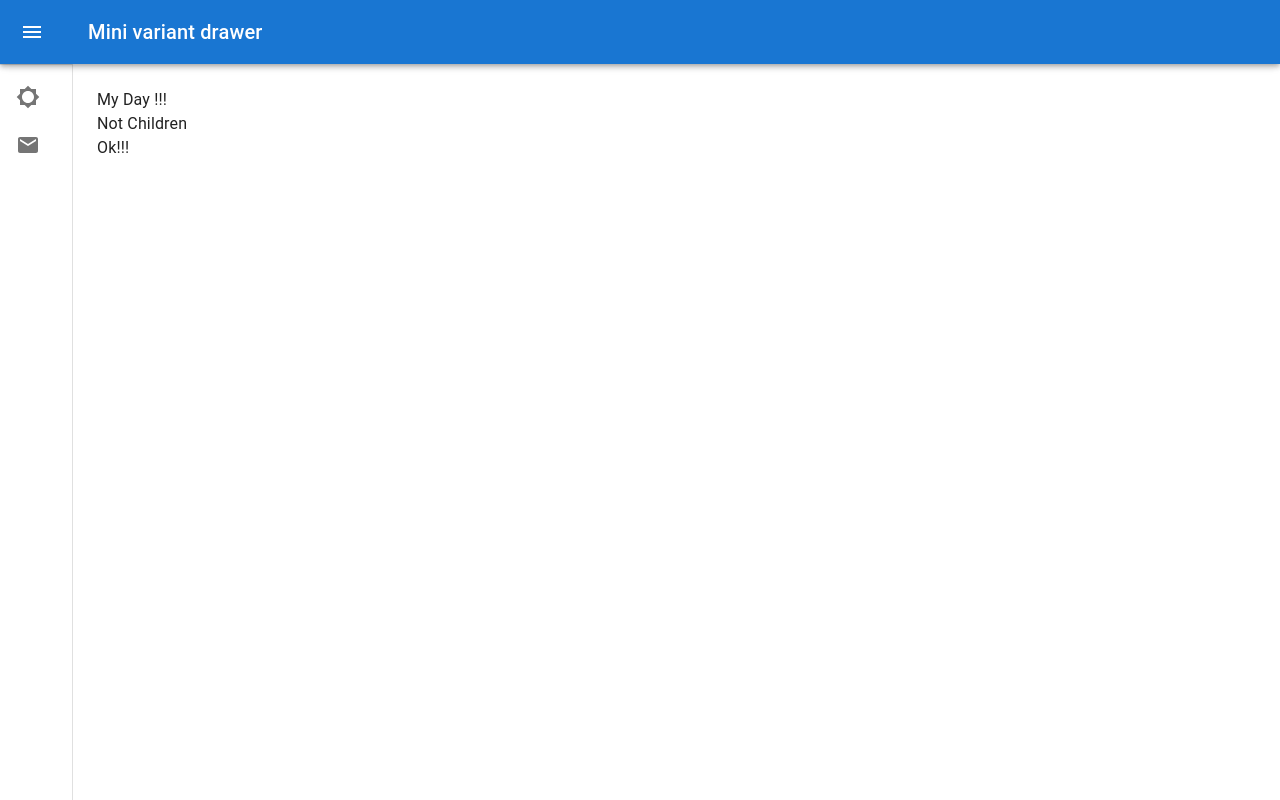
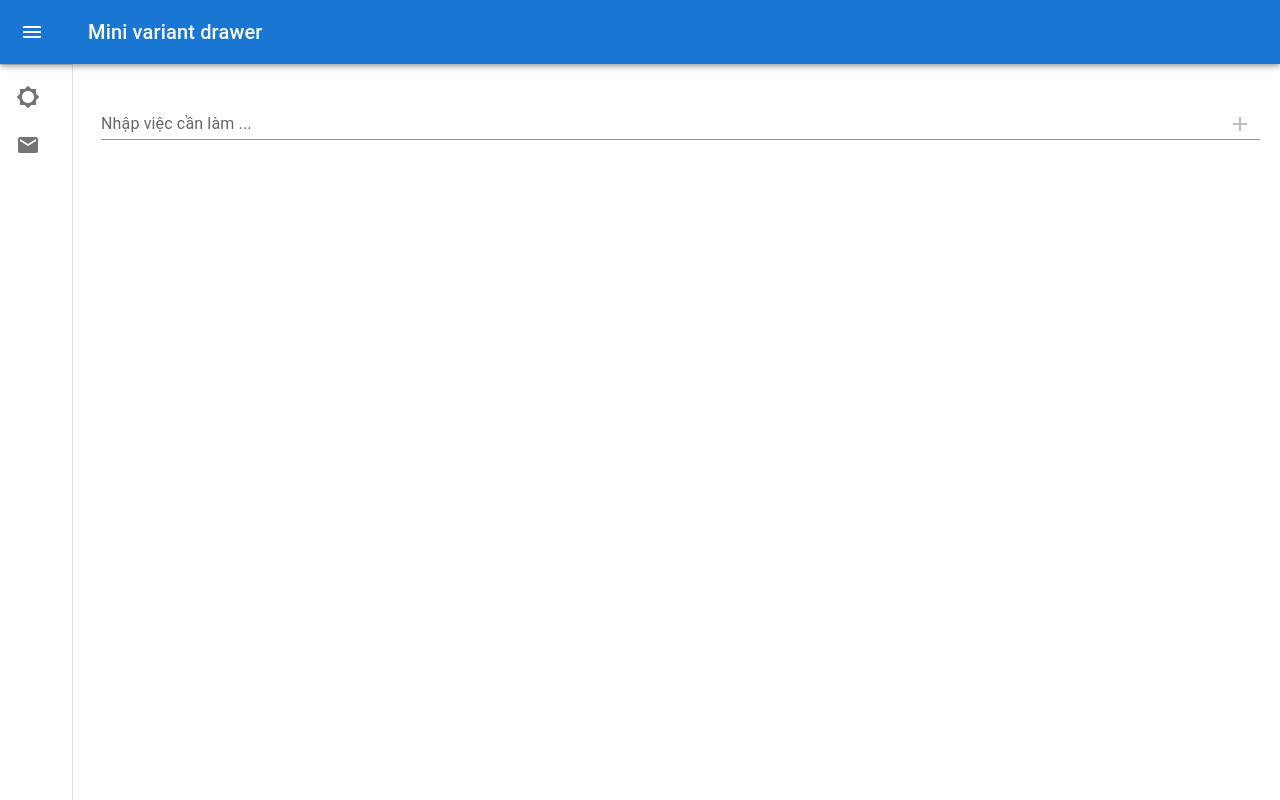
Before and after one commit to sangnx98/to-do-microsoft, a React (Create React App) app in the folder to-do-app-microsoft/: page / in a window 1280 px wide. Built offline with nearby package versions, Linux system fonts and the light colour scheme.

Commit message:
add-funtion

```diff
--- a/to-do-app-microsoft/src/components/Layout/MainLayout.js
+++ b/to-do-app-microsoft/src/components/Layout/MainLayout.js
@@ -5,7 +5,6 @@ import MuiDrawer from "@mui/material/Drawer";
 import MuiAppBar from "@mui/material/AppBar";
 import Toolbar from "@mui/material/Toolbar";
 import List from "@mui/material/List";
-import { Link } from "react-router-dom";
 import CssBaseline from "@mui/material/CssBaseline";
 import Typography from "@mui/material/Typography";
 import Divider from "@mui/material/Divider";
@@ -16,13 +15,11 @@ import ChevronRightIcon from "@mui/icons-material/ChevronRight";
 import ListItem from "@mui/material/ListItem";
 import ListItemIcon from "@mui/material/ListItemIcon";
 import ListItemText from "@mui/material/ListItemText";
-import InboxIcon from "@mui/icons-material/MoveToInbox";
 import MailIcon from "@mui/icons-material/Mail";
 
 import Brightness5Icon from '@mui/icons-material/Brightness5';
 
 import { useHistory } from "react-router-dom";
-import * as path from "path";
 
 const drawerWidth = 240;
 
--- a/to-do-app-microsoft/src/pages/MyDay.js
+++ b/to-do-app-microsoft/src/pages/MyDay.js
@@ -1,17 +1,66 @@
-import React from "react";
-import MyDay from "./MyDay";
+import React, {useCallback, useState} from 'react';
 
-const ChildrenComponent = () => {
-  return true;
+import Box from '@mui/material/Box';
+import {v4} from 'uuid';
+import { InputLabel } from '@mui/material';
+import AddIcon from '@mui/icons-material/Add';
+import FormControl from '@mui/material/FormControl';
+import IconButton from '@mui/material/IconButton';
+import InputAdornment from '@mui/material/InputAdornment';
+import Input from '@mui/material/Input';
+
+import TodoList from "./TodoList"
+
+function MyDay(){
+    const [todoList, setTodoList] = useState([]);
+    const [textInput, setTextInput] = useState("");
+
+    const onTextInputChange = useCallback((e) => {
+        setTextInput(e.target.value);
+    },[]);
+
+    const onAddButtonClick = useCallback((e) => {
+        setTodoList([{id: v4(), name: textInput, isCompleted: false},
+            ...todoList
+        ]);
+        setTextInput('');
+    }, [textInput, todoList]);
+
+
+    return(
+            <Box
+                component="form"
+                sx={{
+                    '& > :not(style)': { m: 0.5, width: '100%' },
+                }}
+                noValidate
+                autoComplete="off"
+            >
+                <FormControl sx={{ m: 1, width: '25ch' }} variant="standard">
+                    <InputLabel htmlFor="standard-adornment-password">
+                        Nhập việc cần làm ...
+                    </InputLabel>
+                    <Input
+                        id="standard-adornment-password"
+                        value={textInput}
+                        onChange={onTextInputChange}
+                        endAdornment={
+                            <InputAdornment position="end">
+                                <IconButton
+                                    aria-label="toggle password visibility"
+                                    disabled={!textInput}
+                                    appearance='primary'
+                                    onClick={onAddButtonClick}
+                                    >
+                                    <AddIcon/>
+                                </IconButton>
+                            </InputAdornment>
+                        }
+                    />
+                </FormControl>
+                <TodoList todoList={todoList}/>
+            </Box>
+    )
 };
 
-const Home = () => {
-  return <div>My Day !!!
-    <ChildrenComponent />
-    {ChildrenComponent() ? <div>Not Children</div> : <div>Ok!!!</div>}
-    {!ChildrenComponent() ? <div>Not Children</div> : <div>Ok!!!</div>}
-  </div>;
-
-};
-
-export default Home;
+export default MyDay;
--- /dev/null
+++ b/to-do-app-microsoft/src/pages/Todo.js
@@ -0,0 +1,51 @@
+import React from "react";
+
+import { styled } from "@mui/material/styles";
+import Box from "@mui/material/Box";
+import List from "@mui/material/List";
+import ListItem from "@mui/material/ListItem";
+import ListItemText from "@mui/material/ListItemText";
+import IconButton from "@mui/material/IconButton";
+import Grid from "@mui/material/Grid";
+import DeleteIcon from "@mui/icons-material/Delete";
+import CheckCircleIcon from '@mui/icons-material/CheckCircle';
+
+const Demo = styled("div")(({ theme }) => ({
+backgroundColor: theme.palette.background.paper
+}))
+
+function Todo({todo}){
+    const [dense, setDense] = React.useState(false);
+    const [secondary, setSecondary] = React.useState(false);
+
+    return(
+    <Box>
+      <Grid container spacing={2}>
+        <Grid item xs={12} md={12}>
+          <Demo>
+            <List dense={dense}>
+                <ListItem
+                    style = {{ paddingLeft: "0px !important"}}
+                    secondaryAction={
+                    <IconButton edge="end" aria-label="delete">
+                      <DeleteIcon />
+                    </IconButton>
+                  }
+                >
+                  <IconButton>
+                    <CheckCircleIcon/>
+                  </IconButton>
+                  <ListItemText
+                    primary={todo.name}
+                    secondary={secondary ? "Secondary text" : null}
+                  />
+                </ListItem>
+            </List>
+          </Demo>
+        </Grid>
+      </Grid>
+    </Box>
+    );
+}
+
+export default Todo;
--- /dev/null
+++ b/to-do-app-microsoft/src/pages/TodoList.js
@@ -0,0 +1,17 @@
+import React from 'react';
+import  Todo from './Todo';
+
+function TodoList({todoList}){
+    console.log('hahaha', todoList);
+    return (
+        <>
+        {
+            todoList.map((todo) => (
+                <Todo key={todo.id} todo={todo}/>
+            ))
+        }
+        </>
+    );
+}
+
+export default TodoList;
```
